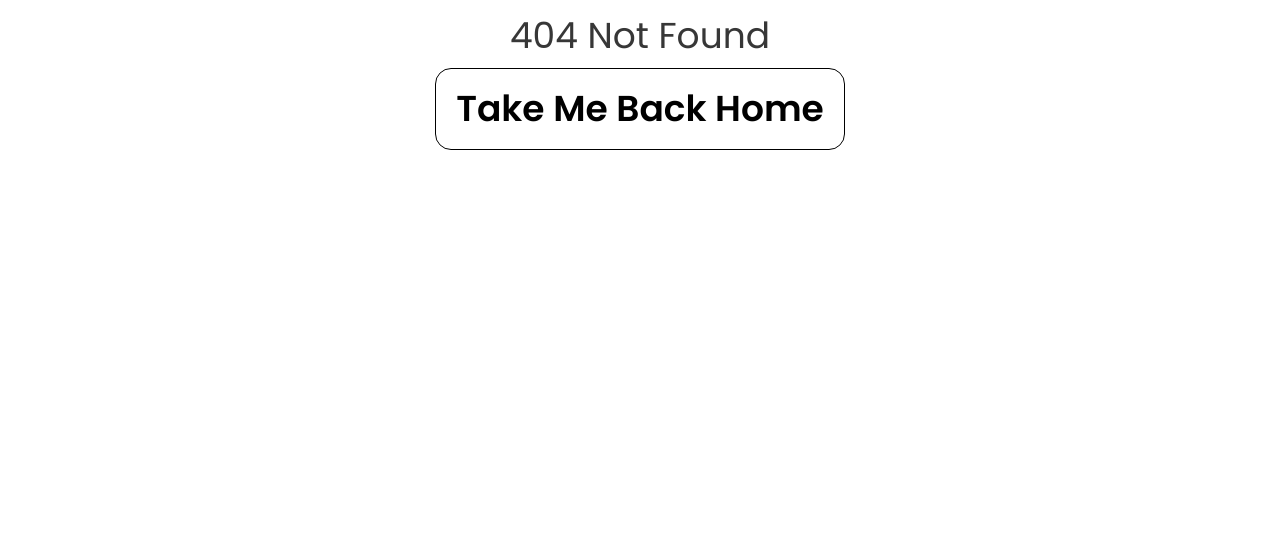
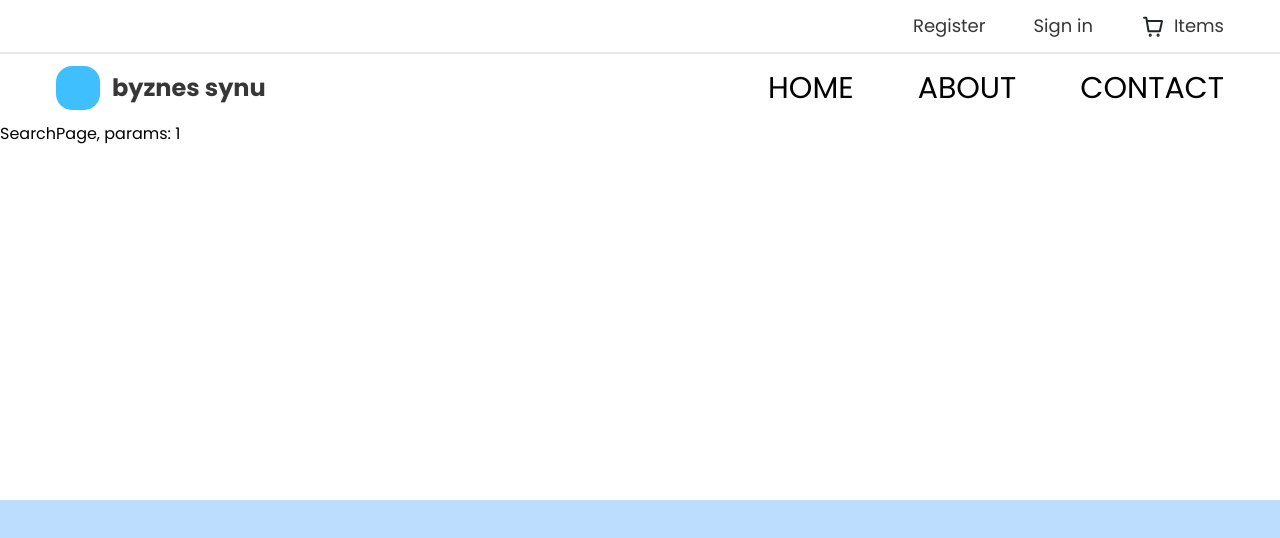
Before and after one commit to erienx/react-frontend-ecom, a React (Vite) app: page /search/term/1 in a window 1280 px wide. Before the commit this address had no page. Shown: the top 538 px of the page. Built offline with nearby package versions, Linux system fonts and the light colour scheme.

Commit message:
fixed search and item pages which were mixed up

```diff
--- a/src/components/ItemCard.tsx
+++ b/src/components/ItemCard.tsx
@@ -1,10 +1,11 @@
+import { Link } from "react-router-dom"
 import { ItemProps } from "../types/types"
 import Rating from "./ui/Rating"
 
 
 const ItemCard = ({ item }: { item: ItemProps }) => {
     return (
-        <div className="flex flex-col gap-y-5 bg-slate-200 p-5 rounded-md shadow-inner transition-all duration-450 hover:scale-102 cursor-pointer hover:bg-slate-100">
+        <Link to={`item/id/${item.id}`} className="flex flex-col gap-y-5 bg-slate-200 p-5 rounded-md shadow-inner transition-all duration-450 hover:scale-102 cursor-pointer hover:bg-slate-100">
             <img className="rounded-lg w-full h-72 object-cover"
                 src={item.imgPath ? item.imgPath : './no-img.png'} alt={item.name} />
             <div className="mt-2">
@@ -33,7 +34,7 @@ const ItemCard = ({ item }: { item: ItemProps }) => {
                     }
                 </div>
             </div>
-        </div>
+        </Link>
     )
 }
 
--- a/src/components/LowerHeader.tsx
+++ b/src/components/LowerHeader.tsx
@@ -1,4 +1,4 @@
-import { NavLink } from 'react-router-dom';
+import { Link, NavLink } from 'react-router-dom';
 import LogoIcon from '../assets/logo-icon.svg?react';
 
 const LowerHeader = () => {
@@ -19,10 +19,10 @@ const LowerHeader = () => {
   return (
     <>
       <header className='flex flex-col sm:flex-row justify-between items-center px-4 sm:px-14 py-3 flex-wrap  gap-y-12 sm:gap-y-8'>
-        <div className="flex gap-3 items-center mr-12">
+        <Link to='/' className="flex gap-3 items-center mr-12">
           <LogoIcon />
           <h4 className="font-bold text-dark text-2xl">byznes synu</h4>
-        </div>
+        </Link>
 
         <nav className="flex gap-6 sm:gap-10 lg:gap-16 items-center ">
           {options.map((opt, index) => ( //index is fine as a key cause static array
--- a/src/components/ui/SearchInput.tsx
+++ b/src/components/ui/SearchInput.tsx
@@ -15,7 +15,7 @@ const SearchInput = () => {
   const navigate = useNavigate();
   const redirect = () => {
     if (query) {
-      navigate(`/item/term/${query}`);
+      navigate(`/search/term/${query}`);
     }
   }
 
--- a/src/pages/ItemPage.tsx
+++ b/src/pages/ItemPage.tsx
@@ -4,6 +4,6 @@ export const ItemPage = () => {
     const params = useParams<{query: string}>();
 
     return (
-    <div>ItemPage, params: {params.query}</div>
+    <div>ItemPage, id: {params.query}</div>
     )
 }
--- /dev/null
+++ b/src/pages/SearchPage.tsx
@@ -0,0 +1,11 @@
+import { useParams } from "react-router-dom";
+
+const SearchPage = () => {
+    const params = useParams<{query: string}>();
+
+    return (
+    <div>SearchPage, params: {params.query}</div>
+    )
+}
+
+export default SearchPage
```
Also changed, not shown: src/main.tsx (+6 -1 lines).
